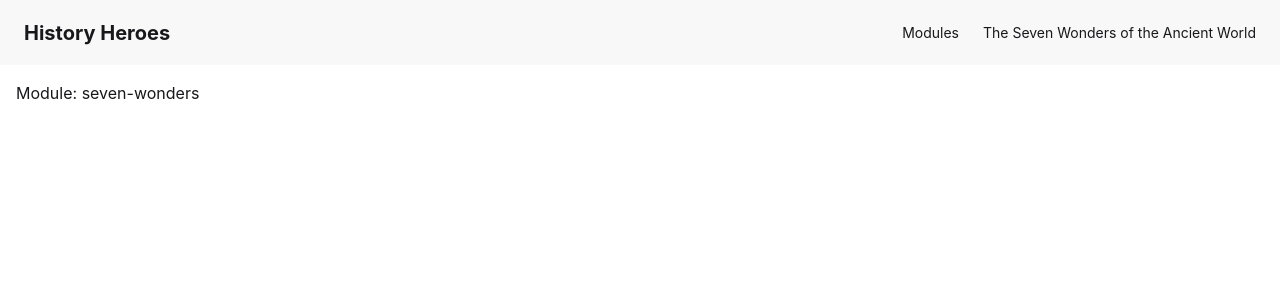
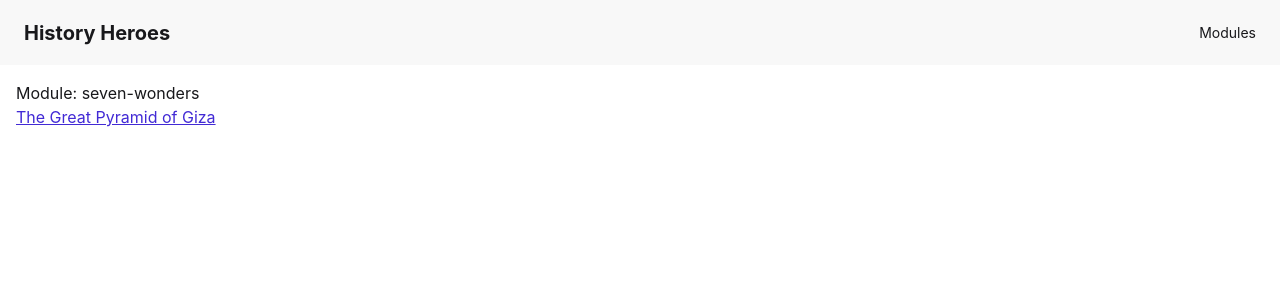
Before and after one commit to freeCodeCamp-Summer-Cohort-2026/history-heroes, a React (Vite) app in the folder client/: page /modules/seven-wonders in a window 1280 px wide. Shown: the top 300 px of the page. Built offline with nearby package versions, Linux system fonts and the light colour scheme.

Commit message:
feat(client): add route tests and clickable navigation between pages

```diff
--- a/client/src/components/Layout.tsx
+++ b/client/src/components/Layout.tsx
@@ -5,18 +5,14 @@ export default function Layout() {
     <div className="min-h-screen bg-base-100">
       <header className="navbar bg-base-200">
         <div className="flex-1">
-          <h1 className="px-4 text-xl font-bold">History Heroes</h1>
+          <Link to="/" className="px-4 text-xl font-bold">
+            History Heroes
+          </Link>
         </div>
         <div className="flex-none">
           <ul className="menu menu-horizontal px-1">
             <li>
               <Link to="/">Modules</Link>
-            </li>
-            {/* temporary: remove once #49 provides catalog navigation */}
-            <li>
-              <Link to="/modules/seven-wonders">
-                The Seven Wonders of the Ancient World
-              </Link>
             </li>
           </ul>
         </div>
--- a/client/src/pages/ModuleCatalogPage.tsx
+++ b/client/src/pages/ModuleCatalogPage.tsx
@@ -1,3 +1,17 @@
+import { Link } from 'react-router-dom'
+
 export default function ModuleCatalogPage() {
-  return <h1>Module Catalog</h1>
+  return (
+    <div>
+      <h1>Modules</h1>
+      {/* temporary: replace with the real module list once #49 lands */}
+      <ul>
+        <li>
+          <Link to="/modules/seven-wonders" className="link link-primary">
+            The Seven Wonders of the Ancient World
+          </Link>
+        </li>
+      </ul>
+    </div>
+  )
 }
--- a/client/src/pages/ModulePage.tsx
+++ b/client/src/pages/ModulePage.tsx
@@ -1,7 +1,22 @@
-import { useParams } from 'react-router-dom'
+import { useParams, Link } from 'react-router-dom'
 
 export default function ModulePage() {
   const { moduleId } = useParams()
 
-  return <h1>Module: {moduleId}</h1>
+  return (
+    <div>
+      <h1>Module: {moduleId}</h1>
+      {/* temporary: replace with the real lesson list once #52 lands */}
+      <ul>
+        <li>
+          <Link
+            to={`/modules/${moduleId}/lessons/great-pyramid`}
+            className="link link-primary"
+          >
+            The Great Pyramid of Giza
+          </Link>
+        </li>
+      </ul>
+    </div>
+  )
 }
```
Also changed, not shown: 1 other file (tests, documents, lock files or other folders).
